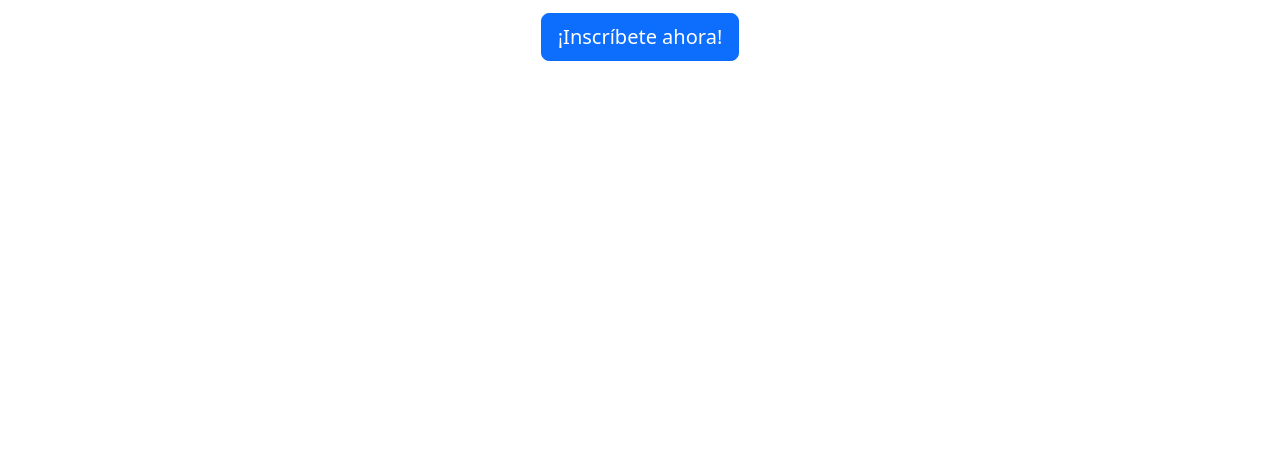
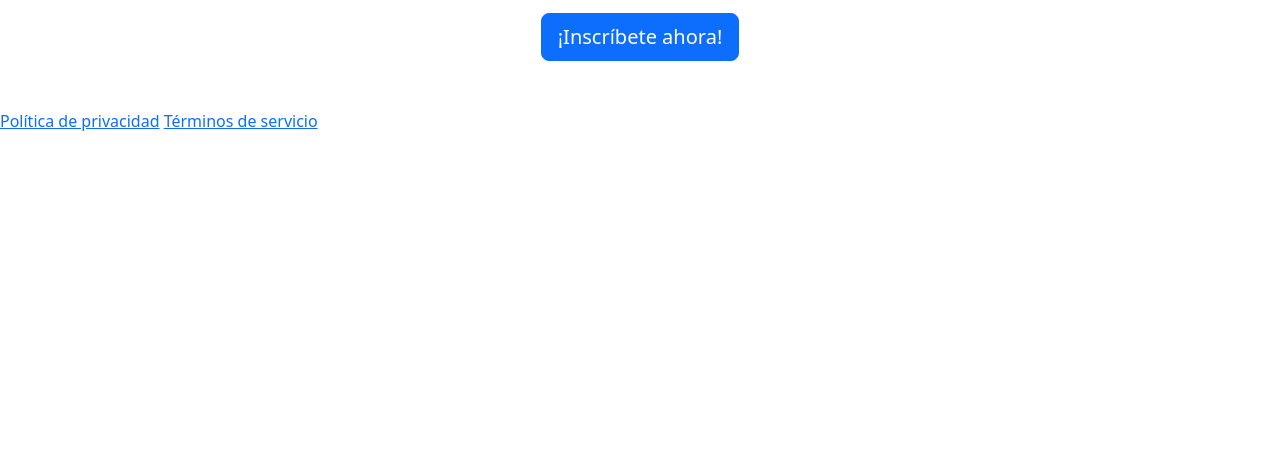
Before and after one commit to Ediercandles/pembertty-oauth, a plain HTML site: page index.html in a window 1280 px wide. Shown: the part 327-800 px from the top of the page. Drawn offline with nearby package versions, Linux system fonts and the light colour scheme; files that its build step writes are made by us from their sources.

Commit message:
moviendo archivos a raíz

```diff
--- a/src/index.html
+++ b/index.html
@@ -18,3 +18,5 @@
   <p class="lead">Clases virtuales + Kit de herramientas digitales</p>
   <a href="#tutorias" class="btn btn-primary btn-lg">¡Inscríbete ahora!</a>
 </div>
+<a href="src/privacidad.html">Política de privacidad</a>
+<a href="src/terminos.html">Términos de servicio</a>
```
Also changed, not shown: privacidad.html (renamed from src/privacidad.html), terminos.html (renamed from src/terminos.html).
